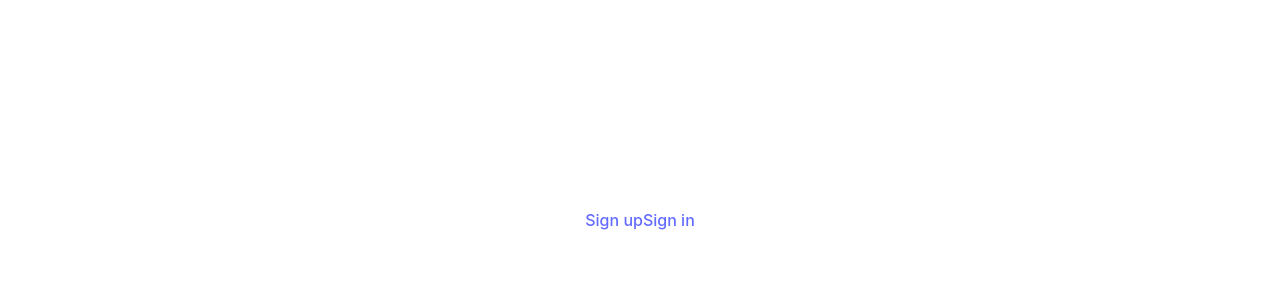
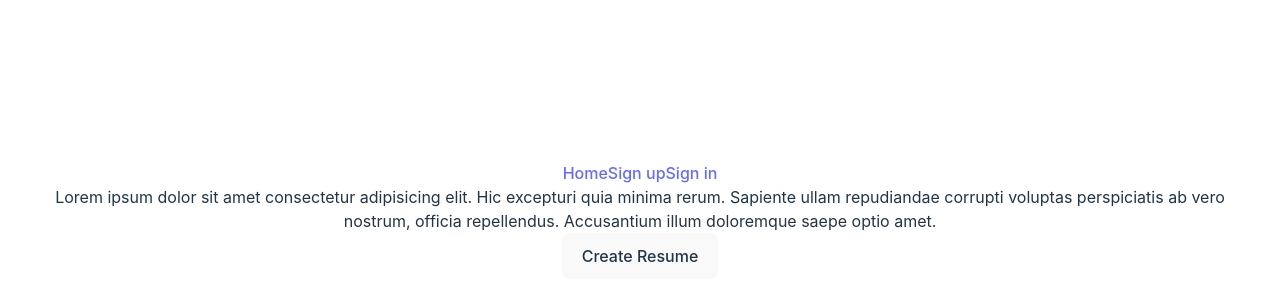
Before and after one commit to ipstoyanov20/ORB.Web, a React (Vite) app: page / in a window 1280 px wide. Shown: the part 180-480 px from the top of the page. Built offline with nearby package versions, Linux system fonts and the light colour scheme.

Commit message:
Add basic home page

```diff
--- a/src/App.tsx
+++ b/src/App.tsx
@@ -1,6 +1,7 @@
 import { BrowserRouter, Routes, Route } from "react-router-dom"
 import Signin from './pages/Signin'
 import Signup from './pages/Signup'
+import Home from './pages/Home'
 import NavMenu from './components/NavMenu'
 import './App.css'
 
@@ -10,6 +11,7 @@ function App() {
     <BrowserRouter>
             <Routes>
                 <Route path="/" element={<NavMenu />}>
+                    <Route index element={<Home />} />
                     <Route path="signup" element={<Signup />} />
                     <Route path="signin" element={<Signin />} />
                 </Route>
--- /dev/null
+++ b/src/components/CreateResume.tsx
@@ -0,0 +1,10 @@
+const CreateResume = () => {
+    return (
+            <div className="grid place-items-center absolute left-0 top-28 w-[100%] h-[50%] ">
+                <p className="w-[20%] h-5">Lorem ipsum dolor sit amet consectetur adipisicing elit. Hic excepturi quia minima rerum. Sapiente ullam repudiandae corrupti voluptas perspiciatis ab vero nostrum, officia repellendus. Accusantium illum doloremque saepe optio amet.</p>
+                <button className="bg-black text-white rounded-md hover:bg-gray-700 hover:cursor-pointer">Create Resume</button>
+            </div>
+    )
+}
+
+export default CreateResume
--- a/src/components/NavMenu.tsx
+++ b/src/components/NavMenu.tsx
@@ -3,6 +3,12 @@ function NavMenu() {
     return (
       <>
         <div className="grid grid-cols-3 absolute top-0 left-0 p-3">
+          <Link
+            to="/"
+            className="rounded-md bg-black m-3 px-4 py-2 hover:bg-gray-700 hover:cursor-pointer"
+          >
+            Home
+          </Link>
           <Link
             to="/signup"
             className="rounded-md bg-black m-3 px-4 py-2 hover:bg-gray-700 hover:cursor-pointer"
--- a/src/main.tsx
+++ b/src/main.tsx
@@ -6,5 +6,5 @@ import './index.css'
 ReactDOM.createRoot(document.getElementById('root') as HTMLElement).render(
   <React.StrictMode>
     <App/>
-  </React.StrictMode>,
+  </React.StrictMode>
 )
--- /dev/null
+++ b/src/pages/Home.tsx
@@ -0,0 +1,9 @@
+import CreateResume from "../components/CreateResume"
+const Home = () => {
+    return (
+        <>
+            <CreateResume/>
+        </>
+    )
+}
+export default Home
```
Also changed, not shown: src/assets/chain.jpg (added).
